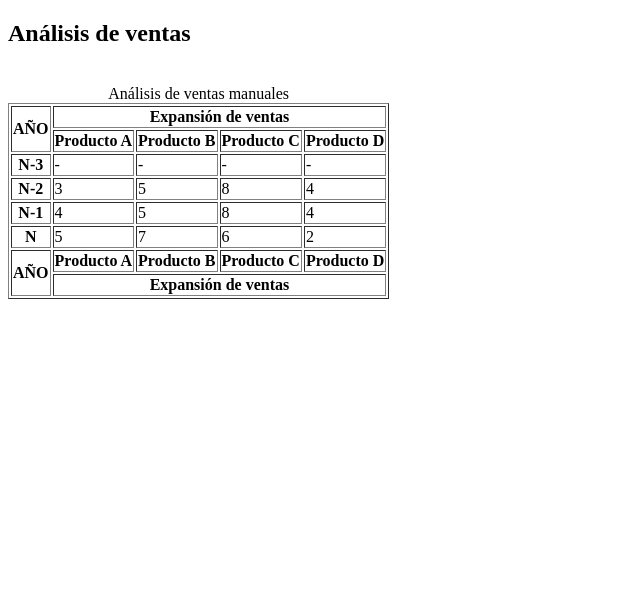
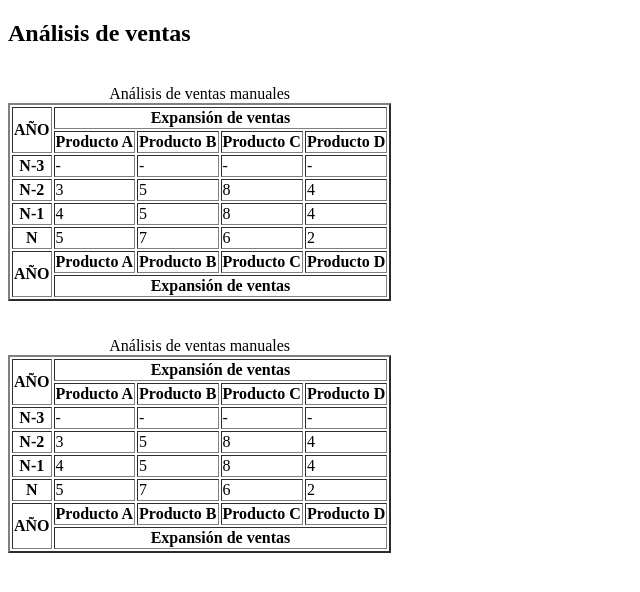
Before and after one commit to ChristianITB/Ej05, a plain HTML site: page index.html in a window 1280 px wide. Shown: the whole page, without its empty margins (0-640 px from the left). Drawn offline with Linux system fonts and the light colour scheme.

Commit message:
2 tablas: la 1 sin thead, tbody ni tfoot y la 2 si

```diff
--- a/index.html
+++ b/index.html
@@ -13,7 +13,7 @@
     <body>
         <h2>Análisis de ventas</h2>
         <br>
-        <table border="1">
+        <table border="2">
             <caption>Análisis de ventas manuales</caption>
             <tr> <th rowspan="2">AÑO</th> <th colspan="4">Expansión de ventas</th> </tr>
             <tr> <th rowspan="1">Producto A</th> <th rowspan="1">Producto B</th> <th rowspan="1">Producto C</th> <th rowspan="1">Producto D</th> </tr>
@@ -24,5 +24,24 @@
             <tr> <th rowspan="2">AÑO</th> <th rowspan="1">Producto A</th> <th rowspan="1">Producto B</th> <th rowspan="1">Producto C</th> <th rowspan="1">Producto D</th> </tr>
             <tr> <th colspan="4">Expansión de ventas</th> </tr>
         </table>
+        <br>
+        <br>
+        <table border="2">
+            <thead>
+                <caption>Análisis de ventas manuales</caption>
+                <tr> <th rowspan="2">AÑO</th> <th colspan="4">Expansión de ventas</th> </tr>
+                <tr> <th rowspan="1">Producto A</th> <th rowspan="1">Producto B</th> <th rowspan="1">Producto C</th> <th rowspan="1">Producto D</th> </tr>
+            </thead>
+            <tbody>
+                <tr> <th>N-3</th> <td>-</td> <td>-</td> <td>-</td> <td>-</td> </tr>
+                <tr> <th>N-2</th> <td>3</td> <td>5</td> <td>8</td> <td>4</td> </tr>
+                <tr> <th>N-1</th> <td>4</td> <td>5</td> <td>8</td> <td>4</td> </tr>
+                <tr> <th>N</th> <td>5</td> <td>7</td> <td>6</td> <td>2</td> </tr>
+            </tbody>
+            <tfoot>
+                <tr> <th rowspan="2">AÑO</th> <th rowspan="1">Producto A</th> <th rowspan="1">Producto B</th> <th rowspan="1">Producto C</th> <th rowspan="1">Producto D</th> </tr>
+                <tr> <th colspan="4">Expansión de ventas</th> </tr>
+            </tfoot>
+        </table>
     </body>
 </html>
```
